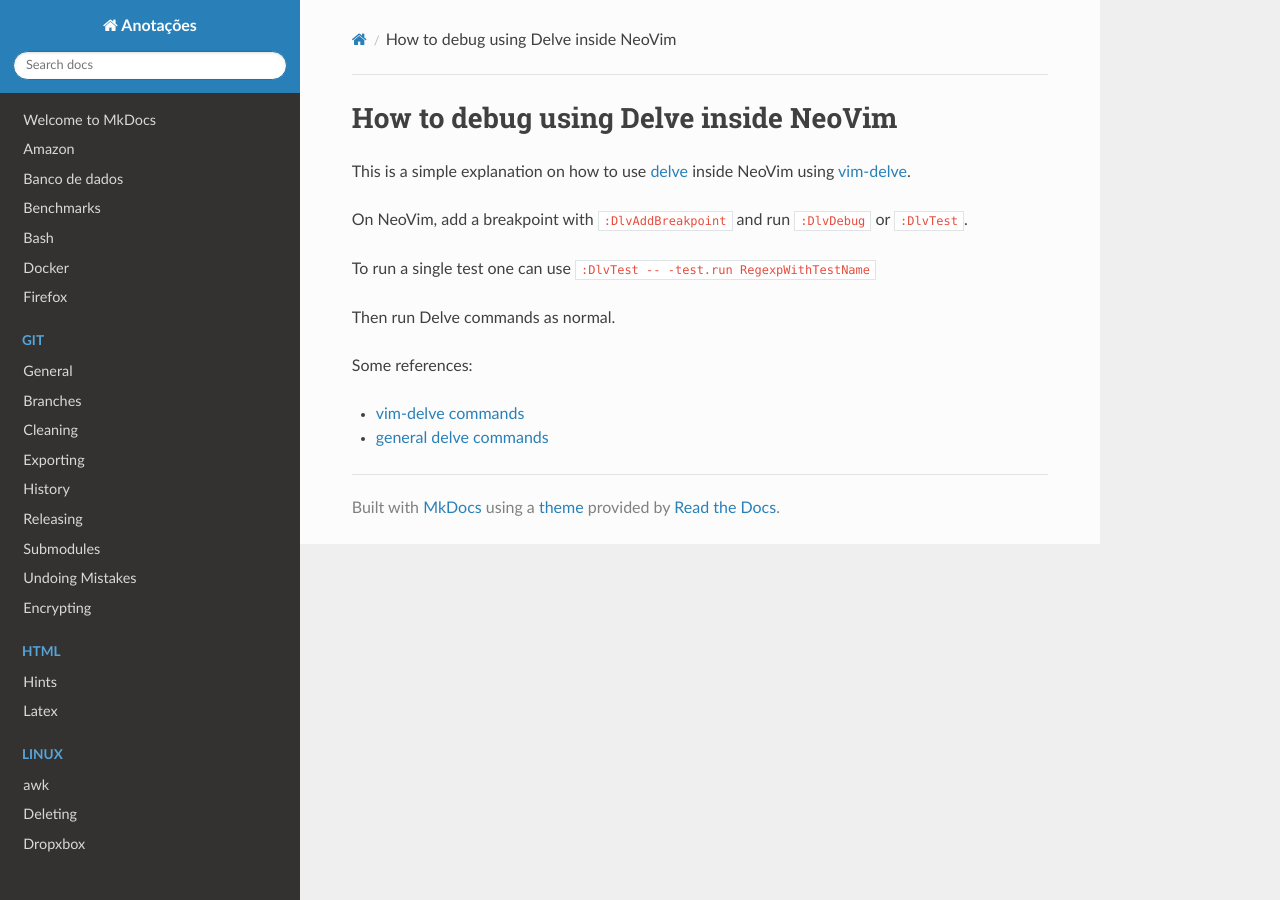
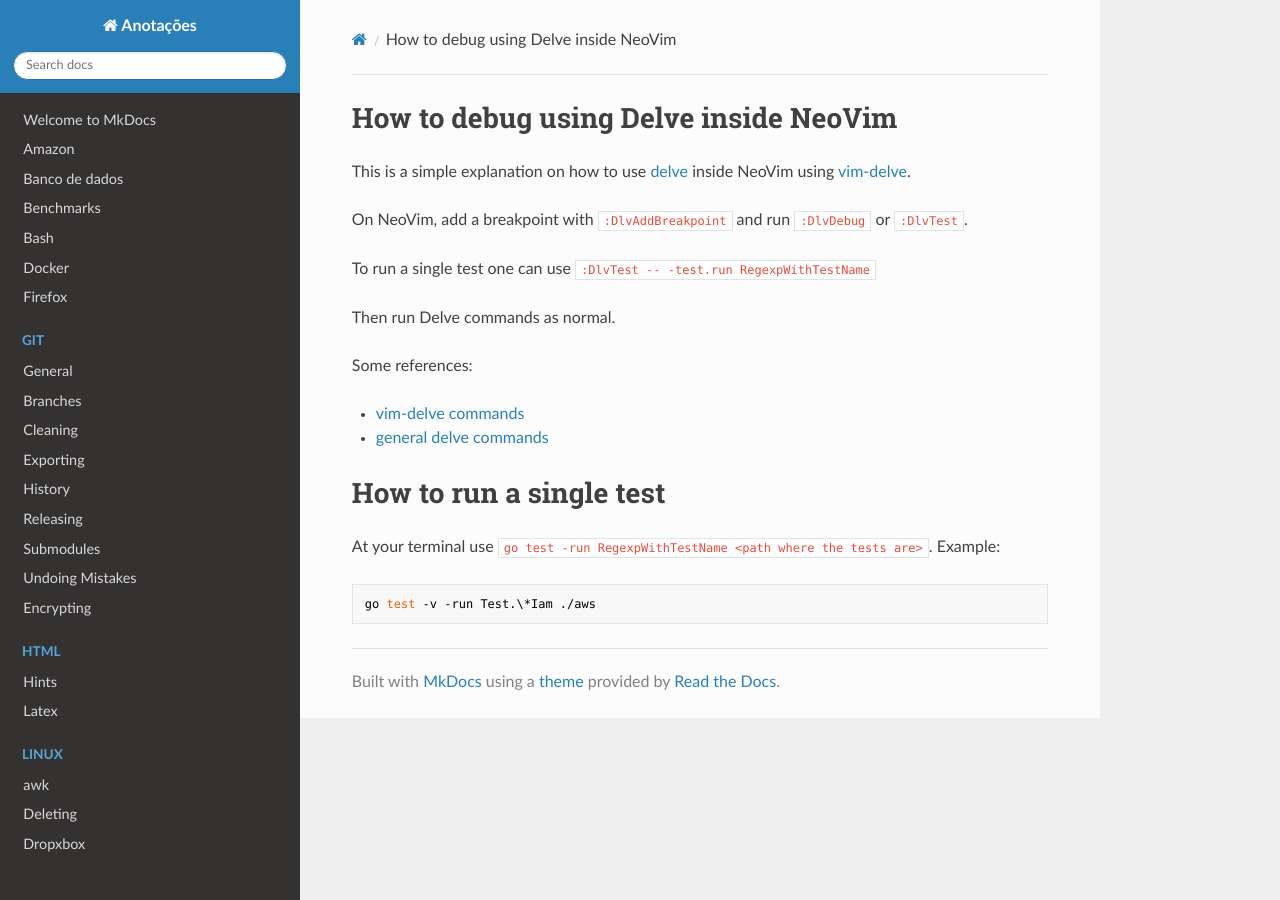
Before and after one commit to hposca/useful_notes, an MkDocs documentation site: the page built from docs/golang_vim.md, in a window 1280 px wide. Built offline with MkDocs 1.6.1, drawn with Linux system fonts in a browser that asks for light colours; nearby versions of some CDN libraries; old or Windows-style settings are respelled for this version of MkDocs.

Commit message:
Add how to run a single test

````diff
--- a/docs/golang_vim.md
+++ b/docs/golang_vim.md
@@ -12,3 +12,11 @@ Some references:
 
 - [vim-delve commands](https://github.com/sebdah/vim-delve#commands)
 - [general delve commands](https://github.com/go-delve/delve/blob/master/Documentation/cli/README.md)
+
+# How to run a single test
+
+At your terminal use `go test -run RegexpWithTestName <path where the tests are>`. Example:
+
+```
+go test -v -run Test.\*Iam ./aws
+```
````
